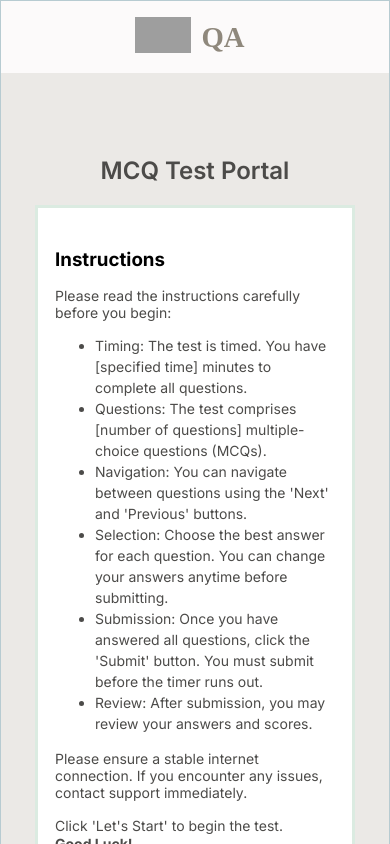
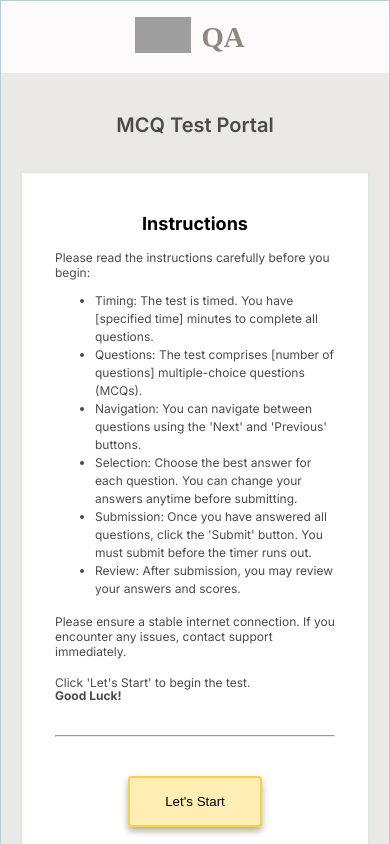
Before and after one commit to swaridebbarma/assessment-platform, a Next.js app: page / in a window 390 px wide. Shown: the top 844 px of the page. Built offline with nearby package versions, Linux system fonts and the light colour scheme; grey boxes are pictures that could not be loaded.

Commit message:
some changed UI css

```diff
--- a/app/Portal.css
+++ b/app/Portal.css
@@ -1,4 +1,3 @@
-
 h1 {
     text-align: center;
     color: #4C4B49;
@@ -8,11 +7,10 @@ h1 {
     font-weight: 600;
     line-height: 120%;
     margin-top: 84px;
-
 }
 
 .portal-box {
-    border: 3px solid hwb(144 86% 8%);
+    border: 1px solid hwb(144 86% 8%);
     width: 705px;
     height: auto;
     margin: auto;
@@ -31,14 +29,12 @@ h3 {
     margin-bottom: 16px;
 }
 
-
 p {
     color: #4C4B49;
     font-family: Inter;
     font-size: 14px;
     font-weight: 400;
     margin-top: 16px;
-
 }
 
 ul {
@@ -66,41 +62,67 @@ hr {
     background: #4C4B49;
     margin-top: 60px;
 }
+.portal-button{
+    display: flex;
+    justify-content: center;
+    margin-top: 40px;
+    margin-bottom: 40px;
+
+}
 
 .portal-btn {
     padding: 16px 35px;
-    margin-left: 40%;
-    border-radius: 10px;
-    border: 2px solid #F4D150;
-    background: #FEEEB4;
+    border-radius: 4px;
+    border: 2px solid#F4D150;
+    background:  #FEEEB4;
     box-shadow: 0px 4px 7px 0px #B3AE9C;
-    margin-top: 60px;
-    margin-bottom: 60px;
 }
 
+/* Mobile view */
+@media (max-width: 768px) {
+    h1 {
+        font-size: 20px;
+        margin-top: 40px;
+    }
 
-/* Mobile view */
-@media (max-width: 767px) {
     .portal-box {
-        width: 320px;
-        height: auto;
+        /* margin: auto; */
+        width: 350px;
+        margin-top: 34px;
+        border-width: 2px;
     }
-    hr {
+
+    .portal-box1 {
+        /* width: auto; */
+        /* padding: 0 10px; */
+        margin-top: 40px;
         width: 280px;
-        height: 1px;
+
 
     }
-    .portal-btn {
-        padding: 16px 35px;
-        margin-left: 25%;
-        border-radius: 4px;
+
+    h3 {
+        text-align: center;
+        font-size: 18px;
+    }
+
+    p,
+    ul,
+    h4 {
+        font-size: 12px;
+    }
+
+    hr {
+        width: auto;
+        width: 280px;
+        margin-top: 30px;
+    }
+
+    .portal-button{
+        display: flex;
+        justify-content: center;
+        margin-top: 39px;
         margin-bottom: 56px;
 
     }
-    .portal-box1 {
-        width: 280px;
-        height: auto;
-        margin: auto;
-    }
-
-  }
+}
--- a/app/Portal.js
+++ b/app/Portal.js
@@ -23,9 +23,11 @@ const Portal = () => {
                         <h4>Good Luck!</h4>
                     </div>
                     <hr />
+                    <div className="portal-button">
                     <Link href="Start_Test">
                         <button className="portal-btn">Let&apos;s Start</button>
                     </Link>
+                    </div>
                 </div>
             </div>
         </>
--- a/app/globals.css
+++ b/app/globals.css
@@ -69,7 +69,7 @@ body {
   height: 36px;
   justify-content: center;
   align-items: center;
-  border: 2px solid black;
+  /* border: 2px solid black; */
   margin-left: 120px;
 }
 
@@ -86,7 +86,7 @@ body {
 .clock-box {
   width: 152px;
   height: 180px;
-  border: 1px solid #1F1E1C;
+  /* border: 1px solid #1F1E1C; */
   margin-left: 57px;
   margin-top: 10px;
 
@@ -194,7 +194,7 @@ body {
   align-items: center;
   background: #4C4B49;
   margin-top: 143px;
-  border: 2px solid #0f12e4;
+  /* border: 2px solid #0f12e4; */
 
 }
 
@@ -229,5 +229,6 @@ body {
   .footer-row {
     padding: 15px 0;
     flex-direction: column;
+    margin-top: 80px;
   }
 }
```
Also changed, not shown: app/Start_Test/Questions.css (+8 -11 lines).
